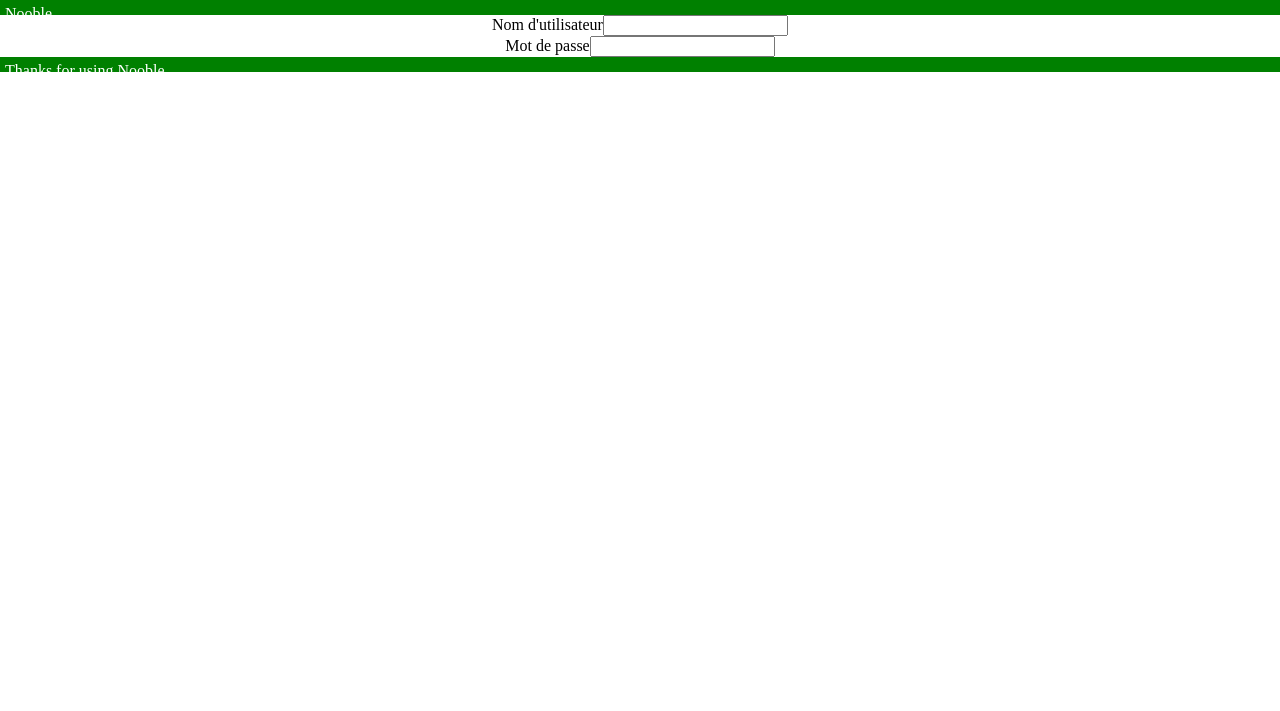
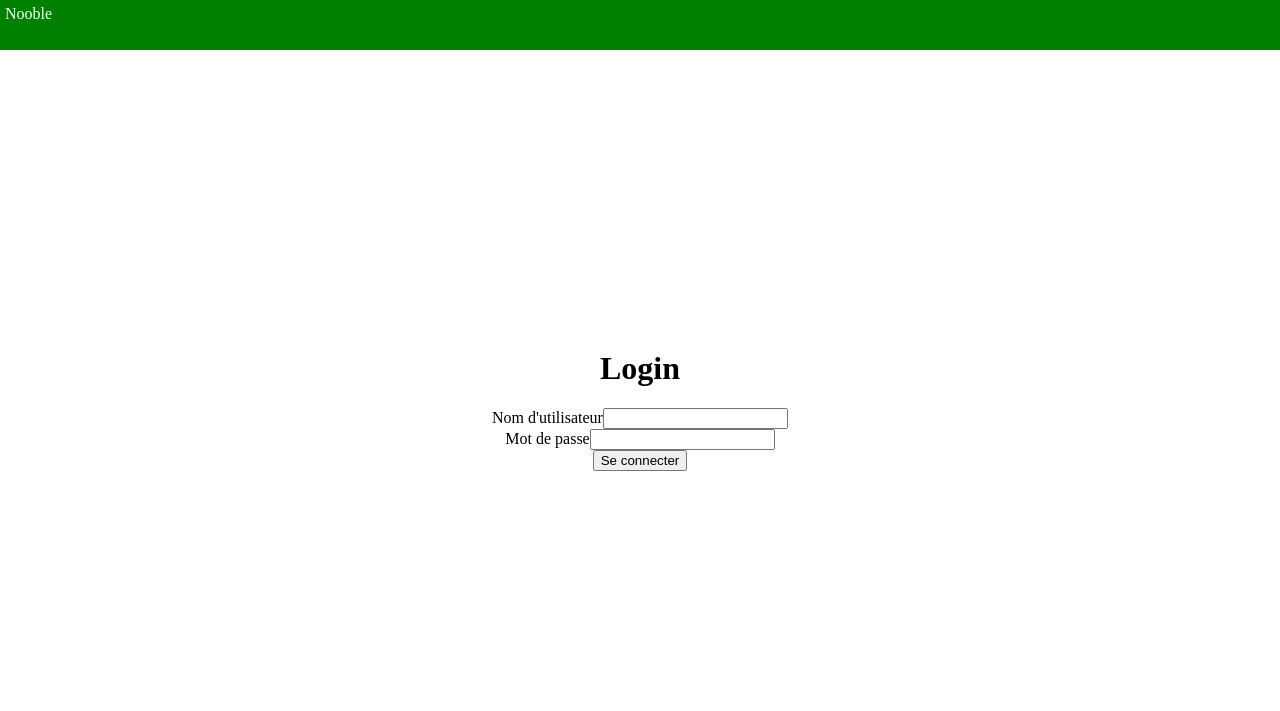
Before and after one commit to SimonMenicot/WE4A-SI40, a PHP site: page /login in a window 1280 px wide. Shown: the top 711 px of the page. Run offline with PHP 8.4, Linux system fonts and the light colour scheme.

Commit message:
Maquette

```diff
--- a/config.php
+++ b/config.php
@@ -12,7 +12,7 @@
 
 const NOOBLE_CONFIG = [
     "SERVER" => [
-        "PATH_NAME" => "/UTBM/nooble/WE40-SI40"
+        "PATH_NAME" => "/WE40-SI40"
     ]
 ];
 
--- a/footer.php
+++ b/footer.php
@@ -1,3 +1,4 @@
+    </main>
 	<footer>Thanks for using Nooble</footer>
 </body>
 </html>
--- a/header.php
+++ b/header.php
@@ -10,10 +10,11 @@ function drawHeader(string $title): void
 <head>
 	<title><?php echo $title ?> - Nooble</title>
 	<link rel="stylesheet" href="<?php echo NOOBLE_CONFIG["SERVER"]["PATH_NAME"] ?>/static/styles/index.css">
-	<scripts src="<?php echo NOOBLE_CONFIG["SERVER"]["PATH_NAME"] ?>/static/scripts/script.js">
+	<script src="<?php echo NOOBLE_CONFIG["SERVER"]["PATH_NAME"] ?>/static/scripts/script.js"></script>
 </head>
 <body>
 	<header>Nooble</header>
+    <main>
 	<?php
 }
 
--- a/login/index.php
+++ b/login/index.php
@@ -6,10 +6,11 @@
 	drawHeader("Please log in");
 ?>
 
+<h1>Login</h1>
 <form>
 	<label for="ident">Nom d'utilisateur</label><input type="text" id="ident"> <br/>
-	<label for="passw">Mot de passe</label><input type="password" id="passw">
-
+	<label for="passw">Mot de passe</label><input type="password" id="passw"> <br/>
+	<input type="submit" value="Se connecter">
 </form>
 
 
--- a/static/styles/index.css
+++ b/static/styles/index.css
@@ -13,6 +13,6 @@ body{
 	justify-content: space-between;
 }
 
-form{
+main{
 	text-align: center;
 }
--- a/style.css
+++ b/style.css
@@ -13,6 +13,6 @@ body{
 	justify-content: space-between;
 }
 
-form{
+main > *{
 	text-align: center;
 }
```
Also changed, not shown: 1 other file.
